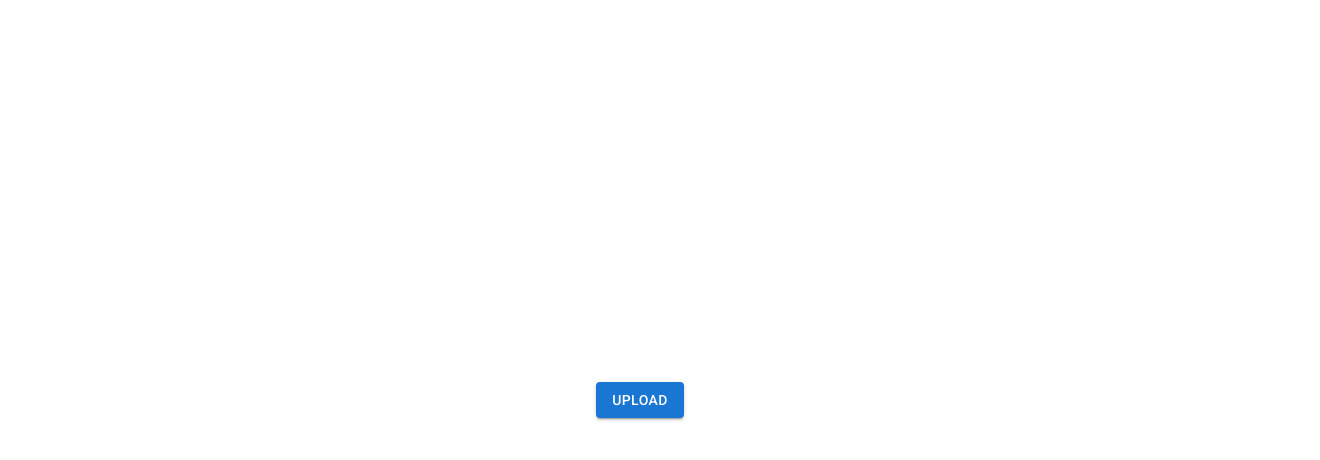
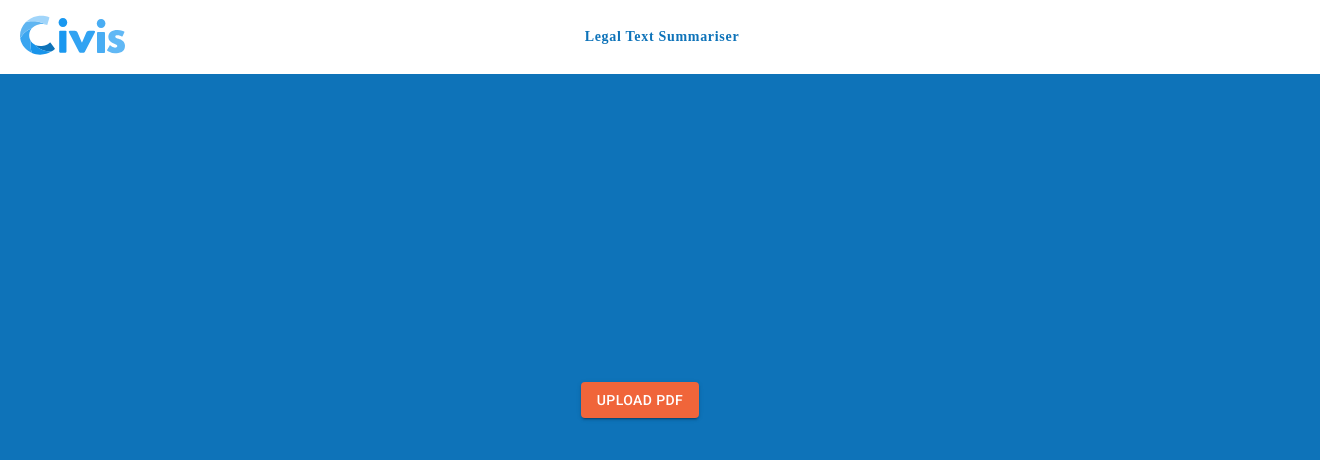
Before and after one commit to civis-vote/agami-hackathon-fe, a React (Create React App) app: page / in a window 1280 px wide. Shown: the top 460 px of the page, 1320 px wide, since content can reach past the window. Built offline with nearby package versions, Linux system fonts and the light colour scheme.

Commit message:
feat: UI Redesign

```diff
--- a/src/App.css
+++ b/src/App.css
@@ -1,3 +1,8 @@
+body {
+  background-color: #0E73B9;
+  font-family: "Encode Sans Semi Condensed";
+}
+
 .App {
   text-align: center;
   display: flex;
--- a/src/App.js
+++ b/src/App.js
@@ -1,11 +1,24 @@
 import './App.css';
 import FileUpload from './FileUpload';
+import Navbar from './Navbar';
+import { createTheme, ThemeProvider } from '@mui/material/styles';
+
+const theme = createTheme({
+  palette: {
+    primary: {
+      main: '#F0653A',
+    },
+  },
+});
 
 function App() {
   return (
-    <div className="App">
-      <FileUpload />
-    </div>
+    <ThemeProvider theme={theme}>
+      <div className="App">
+        <Navbar />
+        <FileUpload />
+      </div>
+    </ThemeProvider>
   );
 }
 
--- a/src/FileUpload.js
+++ b/src/FileUpload.js
@@ -59,7 +59,7 @@ export default function FileUpload() {
       {fileName && <div>{isLoading && 'Uploading:'} {fileName} {bucketFileName && ` -> ${bucketFileName}`}</div>}
       <Stack direction="row" alignItems="center" spacing={2}>
         <Button variant="contained" component="label" disabled={isLoading}>
-          Upload
+          Upload PDF
           <input hidden accept="application/pdf" type="file" onChange={onFileChange} />
         </Button>
         {isLoading && <CircularProgress disableShrink />}
--- /dev/null
+++ b/src/Navbar.css
@@ -0,0 +1,31 @@
+.navbar {
+  position: absolute;
+  top: 0;
+  left: 0;
+  width: 100%;
+  background-color: white;
+  padding: 15px 20px;
+  display: flex;
+  align-items: flex-start;
+}
+
+.navbar-title-container {
+  display: relative;
+}
+
+.navbar-title {
+  position: absolute;
+  left: 44.29%;
+  top: 38.14%;
+
+  font-style: normal;
+  font-weight: 700;
+  font-size: 14px;
+  line-height: 18px;
+  /* identical to box height */
+
+  text-align: center;
+  letter-spacing: 0.05em;
+
+  color: #0e73b9;
+}
--- /dev/null
+++ b/src/Navbar.js
@@ -0,0 +1,14 @@
+import "./Navbar.css";
+
+const Navbar = () => {
+  return <div className="navbar">
+    <div>
+      <img src="/civis-logo.svg" alt="Civis logo" />
+    </div>
+    <div className="navbar-title-container">
+      <span className="navbar-title">Legal Text Summariser</span>
+    </div>
+  </div>
+};
+
+export default Navbar;
```
Also changed, not shown: public/civis-logo.svg (added).
